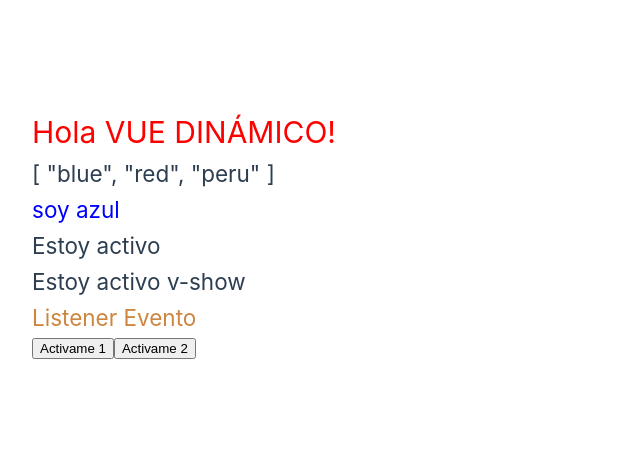
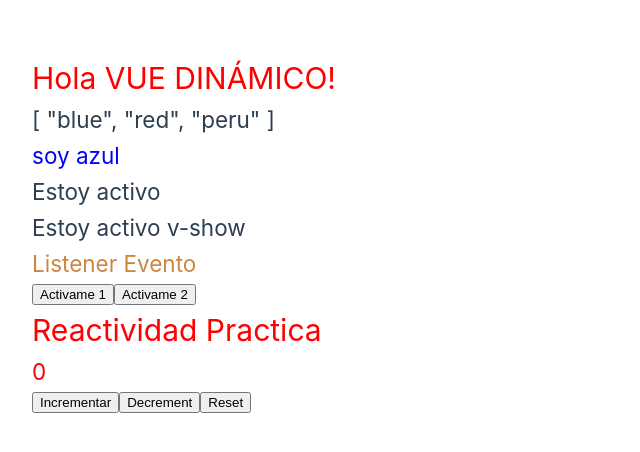
Before and after one commit to JoahanVillalobos/Capacitacion_Vue, a Vue app: page / in a window 1280 px wide. Shown: the part 166-618 px from the top of the page, without its empty margins (0-640 px from the left). Built offline with nearby package versions, Linux system fonts and the light colour scheme.

Commit message:
feature (App.vue): :sparkles: implement the  reactivity label

```diff
--- a/src/App.vue
+++ b/src/App.vue
@@ -1,13 +1,26 @@
 <script setup>
+import { ref } from 'vue'
 const name = 'Vue dinámico'
 const listener = "Listener Evento"
 const arrayColores = ["blue", "red", "peru"]
 const activo = true
+const counter = ref(0)
 
 // metodo = methods
 const handleClick = () => {
   console.log("Me diste click")
 }
+
+const increment = () => {
+  counter.value++
+}
+const decrement = () => {
+  counter.value--
+}
+const reset = () => {
+  counter.value = 0
+}
+
 
 </script>
 
@@ -23,10 +36,24 @@
   <h2 :style="`color: ${arrayColores[2]}`">{{ listener }}</h2>
   <button v-on:click="handleClick">Activame 1</button>
   <button @click="handleClick">Activame 2</button>
+
+  <h1 :style="`color: ${arrayColores[1]}`">Reactividad Practica</h1>
+  <h2 :class="counter > 0 ? 'positivo' : 'negativo'">{{ counter }}</h2>
+  <button @:click="increment">Incrementar</button>
+  <button @:click="decrement">Decrement</button>
+  <button @:click="reset">Reset</button>
 </template>
 
 <style>
 h1 {
   color: red;
 }
+
+.positivo {
+  color: #23f323;
+}
+
+.negativo {
+  color: #ff0000;
+}
 </style>
```
